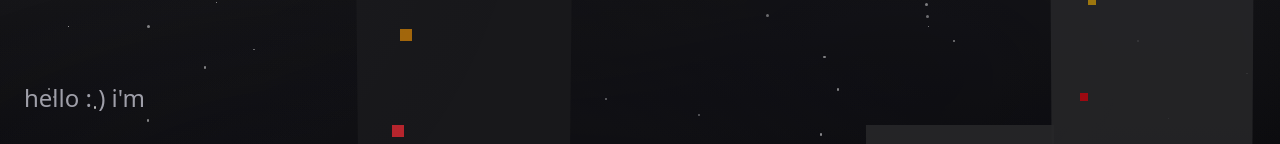
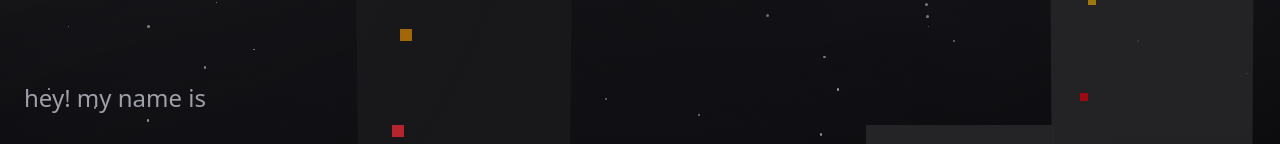
Before and after one commit to chexedy/portfolio, a React (Vite) app: page / in a window 1280 px wide. Shown: the part 163-307 px from the top of the page. Built offline with nearby package versions, Linux system fonts and the light colour scheme.

Commit message:
Removed ayaan7m from names list

```diff
--- a/src/App.tsx
+++ b/src/App.tsx
@@ -126,7 +126,7 @@ P.S. Hire me I'm desperate : (
   }, []);
 
   useEffect(() => {
-    const helloFullText = "hello : ) i'm";
+    const helloFullText = "hey! my name is";
     const nameFullText = "AYAAN";
     let helloIndex = 0;
     let nameIndex = 0;
@@ -155,7 +155,7 @@ P.S. Hire me I'm desperate : (
   }, []);
 
   useEffect(() => {
-    const names = ['AYAAN', 'AYAAN7M', 'CHEXEDY'];
+    const names = ['AYAAN', 'CHEXEDY'];
     let currentIndex = 0;
     let rotationInterval: number | null = null;
 
```
